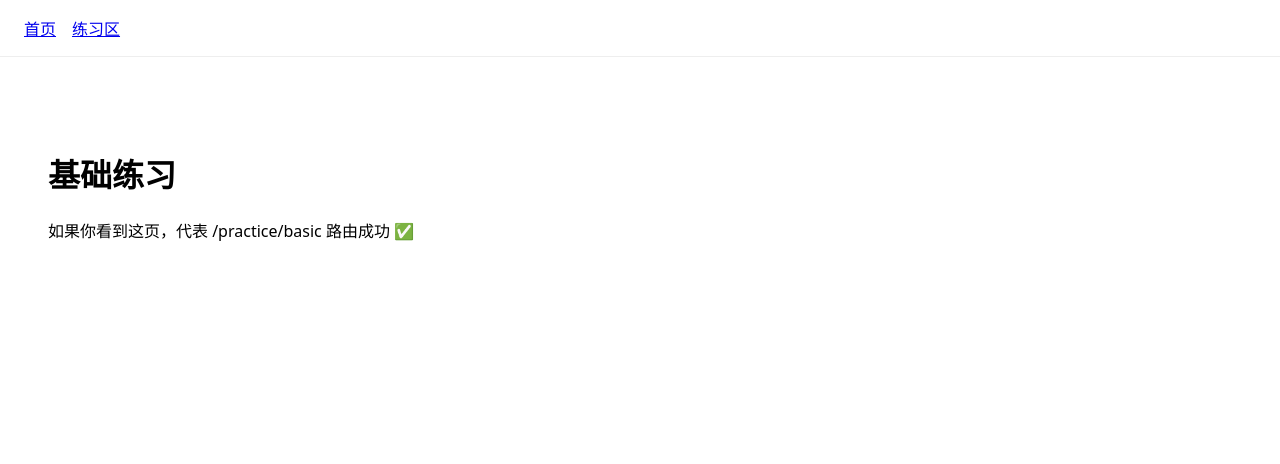
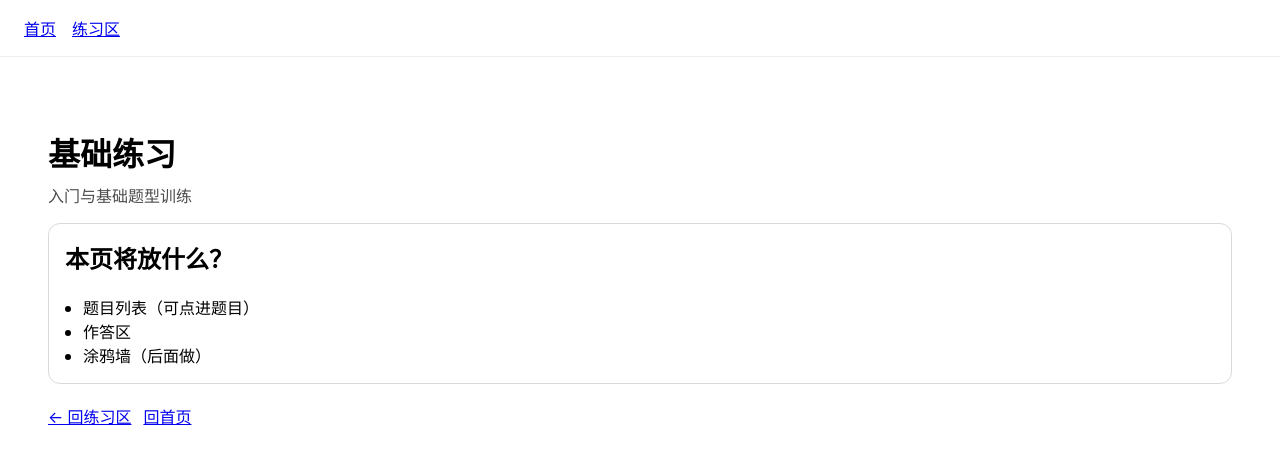
Before and after one commit to boos88978857-svg/ai-intelligent-learning-machine, a Next.js app: page /practice/basic in a window 1280 px wide. Shown: the top 464 px of the page. Built offline with nearby package versions, Linux system fonts and the light colour scheme.

Commit message:
更新 page.tsx

```diff
--- a/app/practice/basic/page.tsx
+++ b/app/practice/basic/page.tsx
@@ -1,8 +1,34 @@
+import Link from "next/link";
+
 export default function BasicPracticePage() {
   return (
     <main style={{ padding: 24 }}>
-      <h1>基础练习</h1>
-      <p>如果你看到这页，代表 /practice/basic 路由成功 ✅</p>
+      <header style={{ marginBottom: 16 }}>
+        <h1 style={{ margin: 0 }}>基础练习</h1>
+        <p style={{ margin: "8px 0 0", opacity: 0.7 }}>
+          入门与基础题型训练
+        </p>
+      </header>
+
+      <section
+        style={{
+          padding: 16,
+          border: "1px solid rgba(0,0,0,0.15)",
+          borderRadius: 12,
+        }}
+      >
+        <h2 style={{ marginTop: 0 }}>本页将放什么？</h2>
+        <ul style={{ margin: 0, paddingLeft: 18 }}>
+          <li>题目列表（可点进题目）</li>
+          <li>作答区</li>
+          <li>涂鸦墙（后面做）</li>
+        </ul>
+      </section>
+
+      <div style={{ marginTop: 20, display: "flex", gap: 12 }}>
+        <Link href="/practice">← 回练习区</Link>
+        <Link href="/">回首页</Link>
+      </div>
     </main>
   );
 }
```
